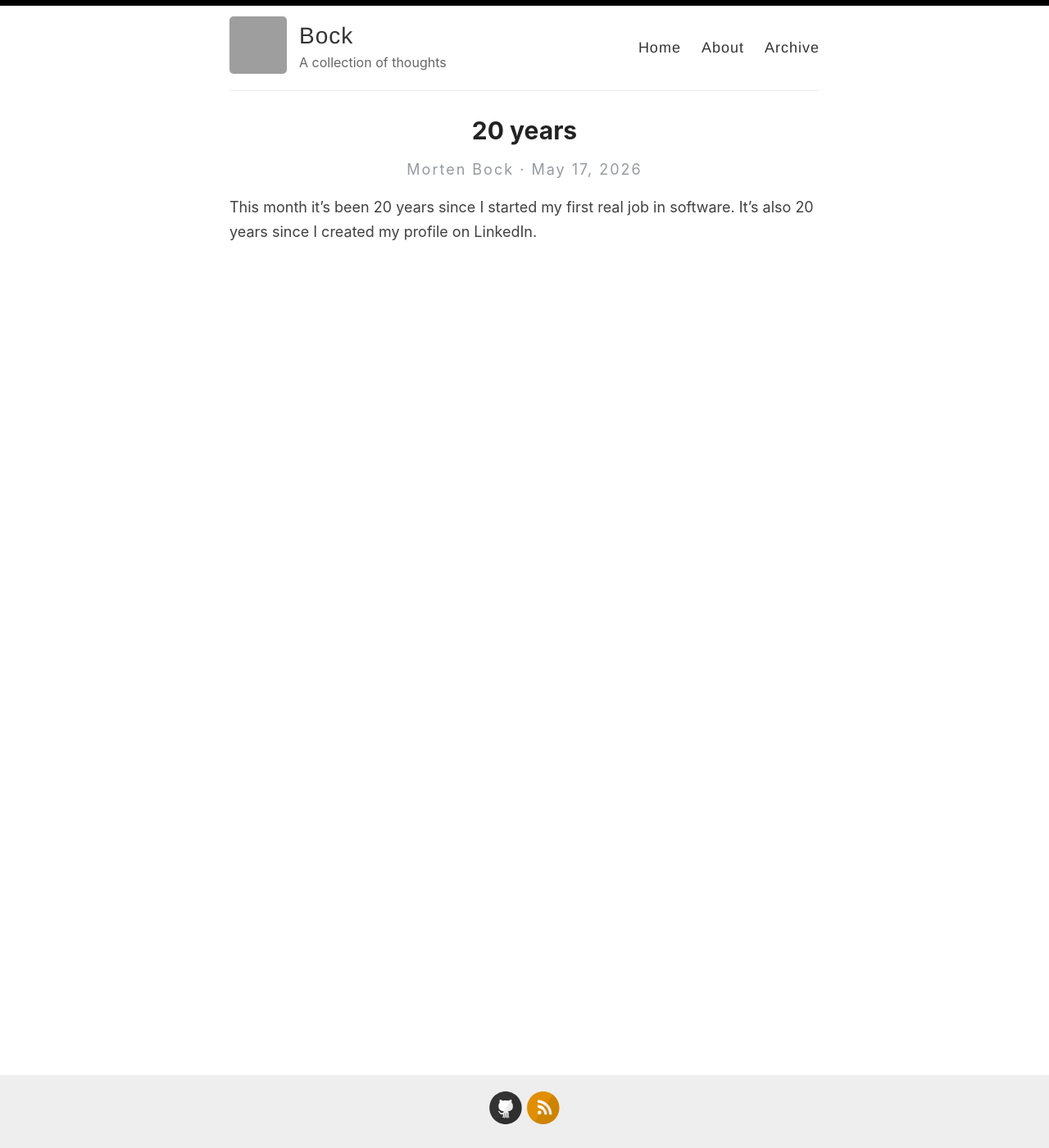
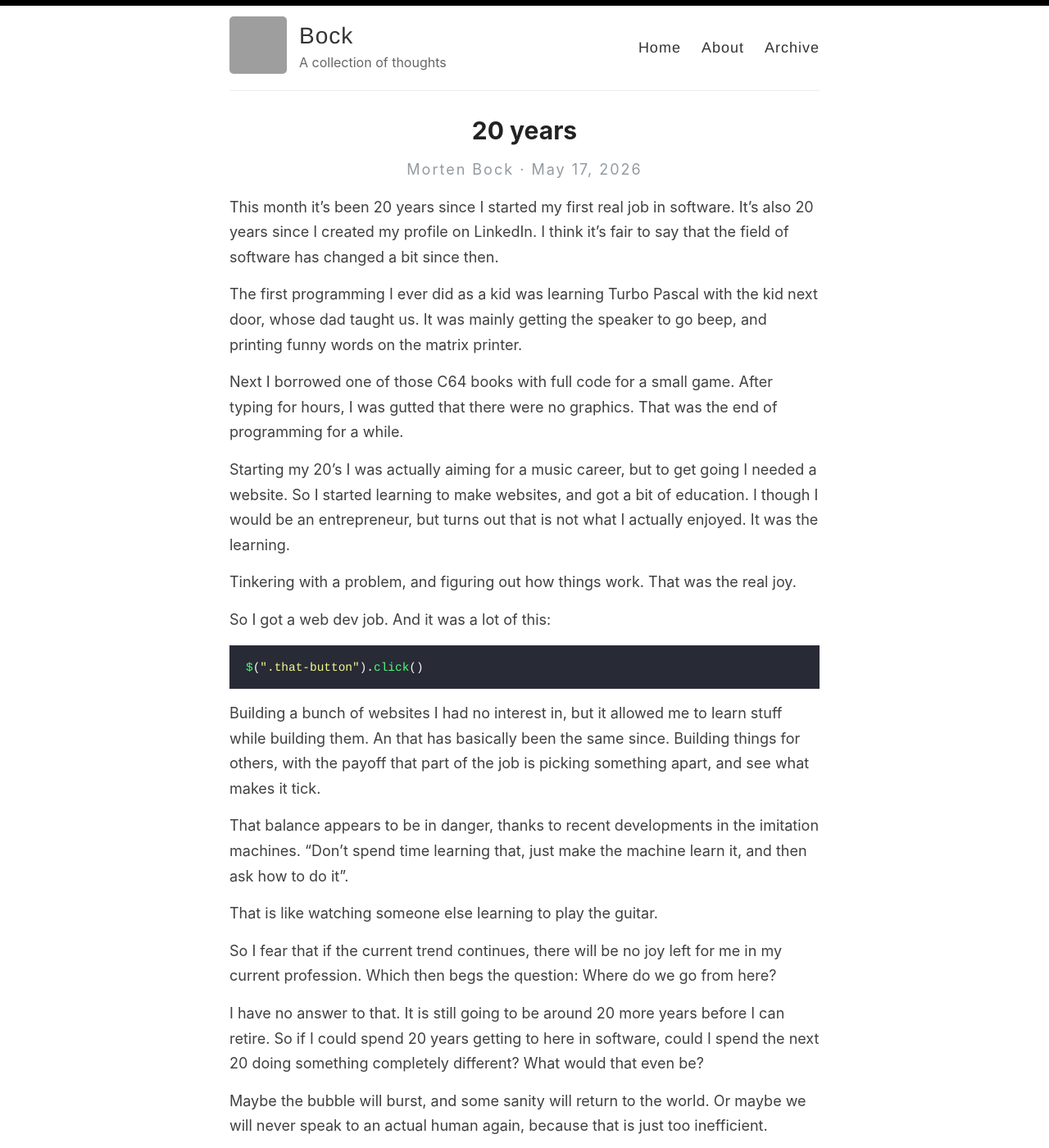
Before and after one commit to mortenbock/mortenbock.github.io, a Jekyll site: the page built from _posts/2026-05-17-it-has-been-20-years.md, in a window 1280 px wide and 1400 px high. Shown: the whole window at 82% size. Built offline with Jekyll 4.4.1, drawn with Linux system fonts in a browser that asks for light colours; grey boxes are pictures that could not be loaded.

Commit message:
20 years post

````diff
--- a/_posts/2026-05-17-it-has-been-20-years.md
+++ b/_posts/2026-05-17-it-has-been-20-years.md
@@ -4,4 +4,30 @@ title:  20 years
 excerpt: I got my first software job 20 years ago
 ---
 
-This month it's been 20 years since I started my first real job in software. It's also 20 years since I created my profile on LinkedIn.
+This month it's been 20 years since I started my first real job in software. It's also 20 years since I created my profile on LinkedIn. I think it's fair to say that the field of software has changed a bit since then.
+
+The first programming I ever did as a kid was learning Turbo Pascal with the kid next door, whose dad taught us. It was mainly getting the speaker to go beep, and printing funny words on the matrix printer.
+
+Next I borrowed one of those C64 books with full code for a small game. After typing for hours, I was gutted that there were no graphics. That was the end of programming for a while.
+
+Starting my 20's I was actually aiming for a music career, but to get going I needed a website. So I started learning to make websites, and got a bit of education. I though I would be an entrepreneur, but turns out that is not what I actually enjoyed. It was the learning.
+
+Tinkering with a problem, and figuring out how things work. That was the real joy.
+
+So I got a web dev job. And it was a lot of this:
+
+```js
+$(".that-button").click()
+```
+
+Building a bunch of websites I had no interest in, but it allowed me to learn stuff while building them. An that has basically been the same since. Building things for others, with the payoff that part of the job is picking something apart, and see what makes it tick.
+
+That balance appears to be in danger, thanks to recent developments in the imitation machines. "Don't spend time learning that, just make the machine learn it, and then ask how to do it".
+
+That is like watching someone else learning to play the guitar.
+
+So I fear that if the current trend continues, there will be no joy left for me in my current profession. Which then begs the question: Where do we go from here?
+
+I have no answer to that. It is still going to be around 20 more years before I can retire. So if I could spend 20 years getting to here in software, could I spend the next 20 doing something completely different? What would that even be?
+
+Maybe the bubble will burst, and some sanity will return to the world. Or maybe we will never speak to an actual human again, because that is just too inefficient.
````
